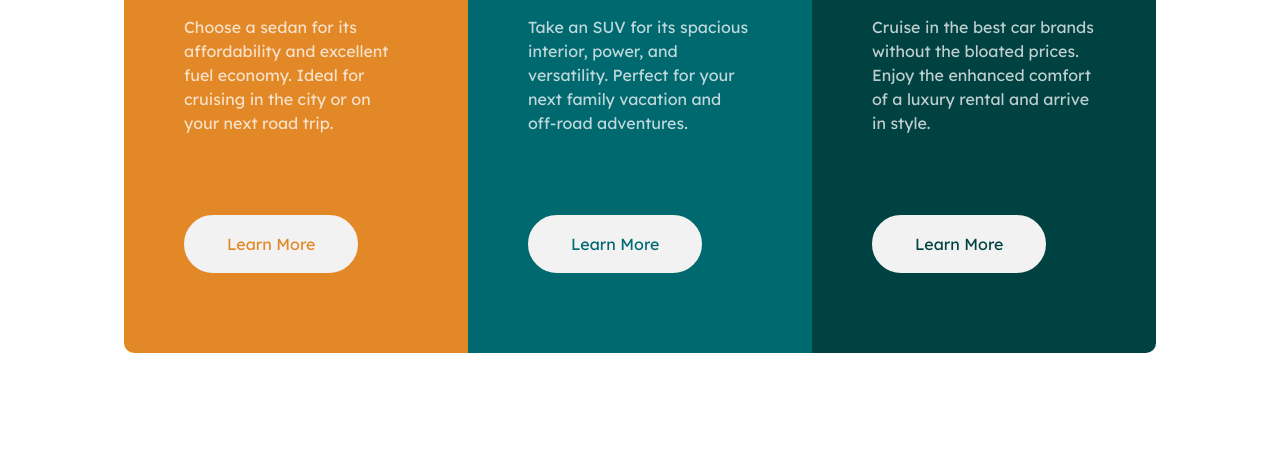
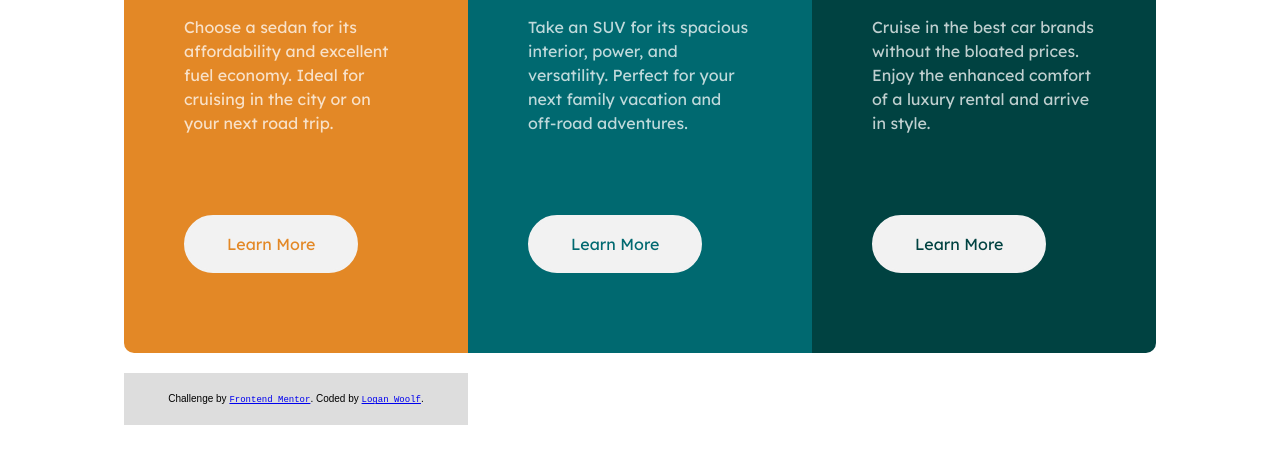
Before and after one commit to loganwoolf/FM-3-column-preview, a plain HTML site: page index.html in a window 1280 px wide. Shown: the part 242-706 px from the top of the page. Drawn offline with Linux system fonts and the light colour scheme.

Commit message:
fix restore attribution block

```diff
--- a/index.html
+++ b/index.html
@@ -37,17 +37,10 @@
     <a href="#">Learn More</a>
   </div>
 
-
-
-
-  <br>
-  <br>
-
-
-  <!-- <div class="attribution">
+  <div class="attribution">
   Challenge by <a href="https://www.frontendmentor.io?ref=challenge" target="_blank">Frontend Mentor</a>.
-  Coded by <a href="#">Your Name Here</a>.
-</div> -->
+  Coded by <a href="https://github.com/loganwoolf">Logan Woolf</a>.
+</div>
 </body>
 
 </html>
```
